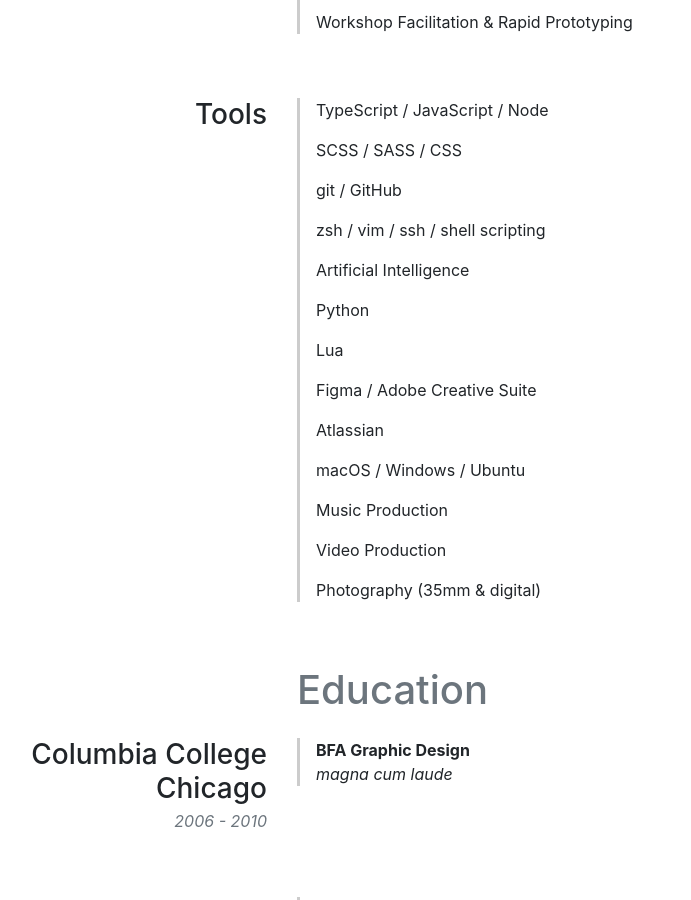
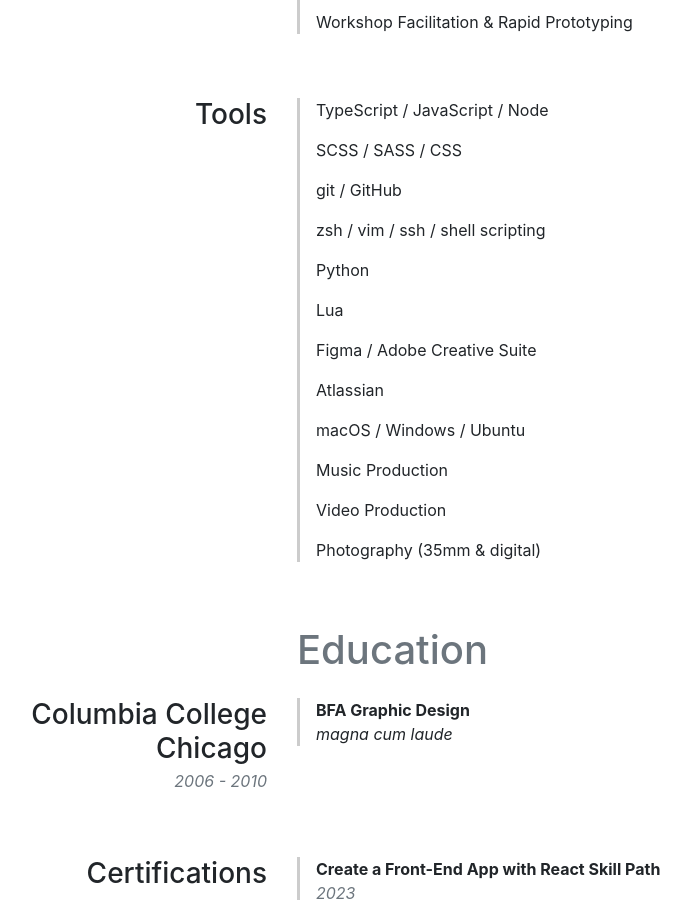
Before and after one commit to northern-information/tyleretters.com, a Jekyll site: the page built from _pages/resume.md, in a window 1280 px wide and 900 px high, scrolled down 2573 px. Shown: the whole window, without its empty margins (168-859 px from the left). Built offline with Jekyll 4.4.1, drawn with Linux system fonts in a browser that asks for light colours.

Commit message:
Update capabilities.yml

```diff
--- a/_data/capabilities.yml
+++ b/_data/capabilities.yml
@@ -16,7 +16,6 @@
     - SCSS / SASS / CSS
     - git / GitHub
     - zsh / vim / ssh / shell scripting
-    - Artificial Intelligence
     - Python
     - Lua
     - Figma / Adobe Creative Suite
```
